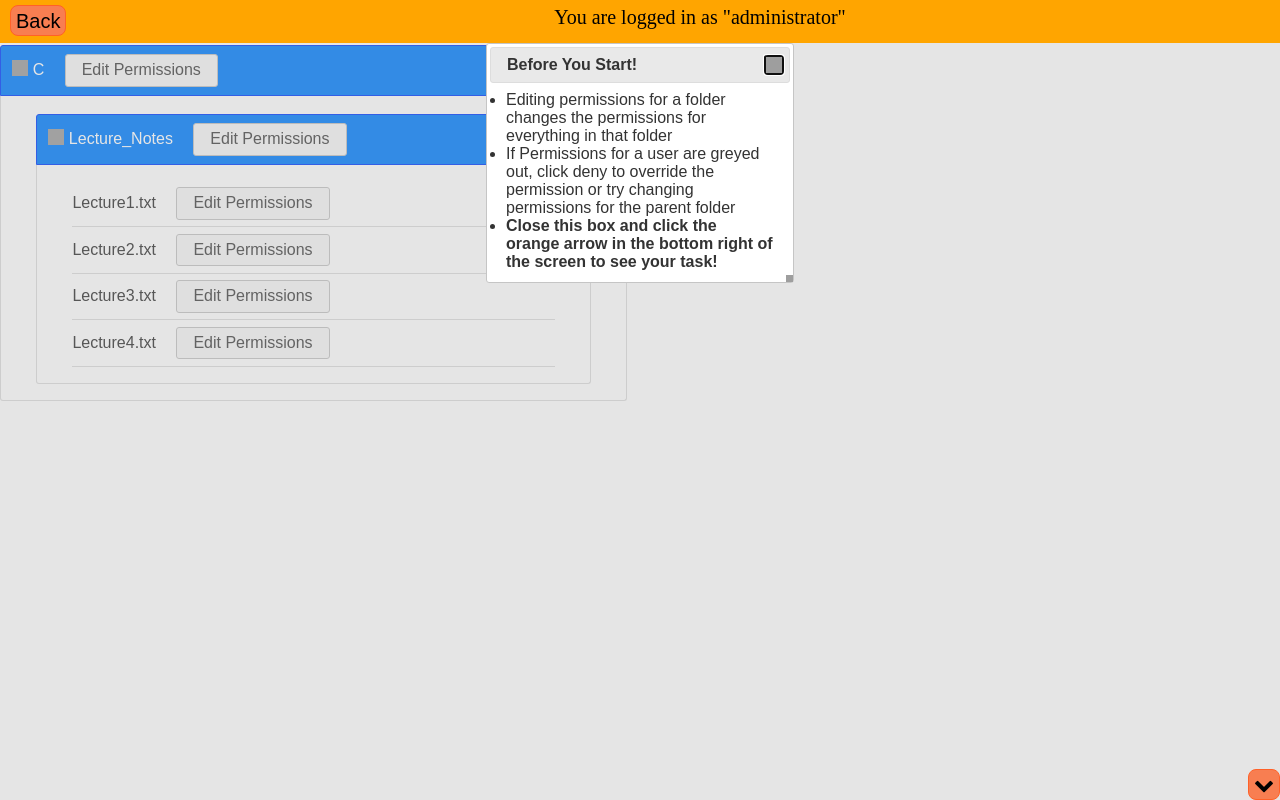
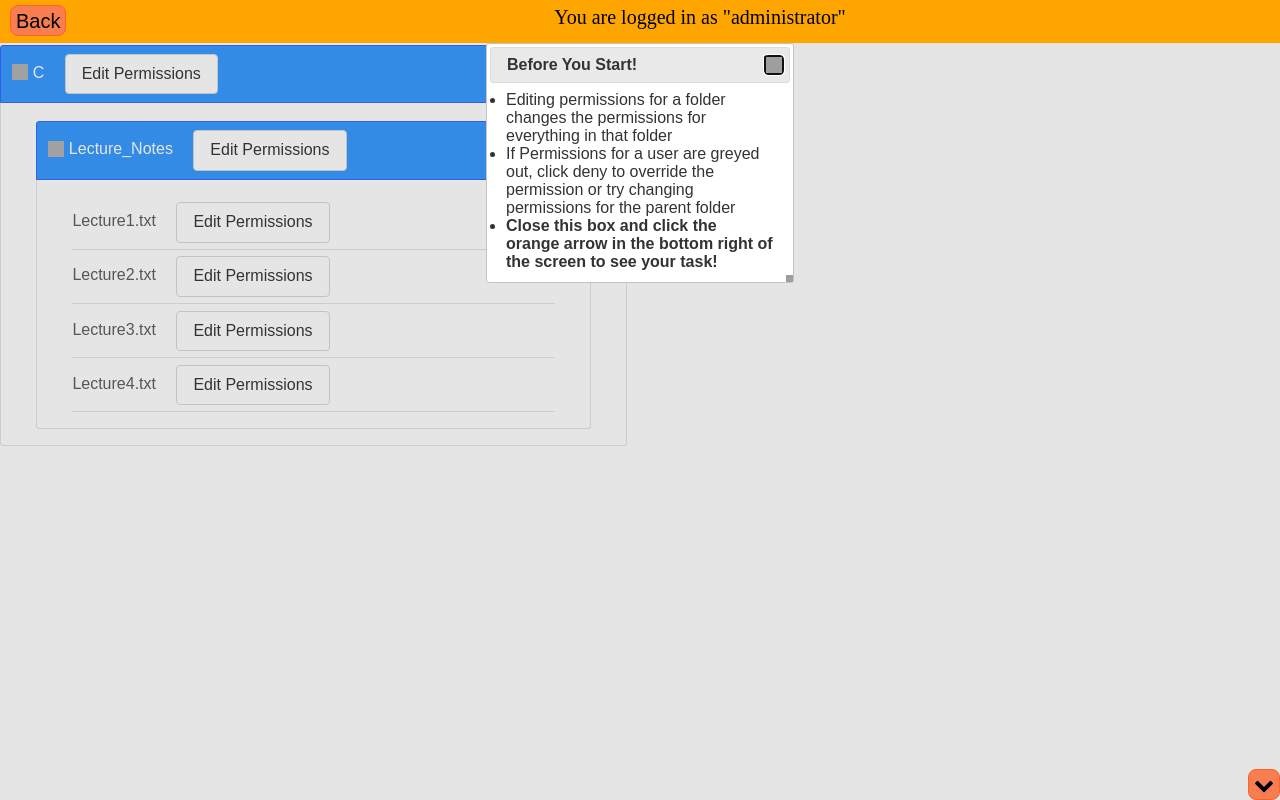
Before and after one commit to CSE256-Spring24/problem-solving-project-group4-2, a website: page wrapper_let_ta_modify.html in a window 1280 px wide. Drawn offline with nearby package versions, Linux system fonts and the light colour scheme; grey boxes are pictures that could not be loaded; a web font is replaced by a local one.

Commit message:
Button styling
--

```diff
--- a/fileperms_style.css
+++ b/fileperms_style.css
@@ -80,10 +80,10 @@
   cursor: pointer;
   font-weight: 500;
   border-radius: 3px;
-  padding: 0 16px;
+  padding: 5 15px;
   border-radius: 4px;
-  color: #fff;
-  background: #0da100;
+  color: #007e1d;
+  background: transparent;
   line-height: 1.15;
   font-size: 14px;
   height: 36px;
@@ -92,8 +92,13 @@
   text-decoration: none;
   text-transform: uppercase;
   min-width: 64px;
-  border: none;
+  border: 1px solid #007e1d;
   text-align: center;
+}
+
+#perm-dialog-ok-button:hover {
+  color: white;
+  background: #007e1d;
 }
 
 #perm-dialog-advanced-button {
@@ -102,7 +107,7 @@
   cursor: pointer;
   font-weight: 500;
   border-radius: 3px;
-  padding: 0 15px;
+  padding: 5 15px;
   border-radius: 4px;
   color: #1d4eff;
   background: transparent;
@@ -118,6 +123,66 @@
   text-align: center;
 }
 
+#perm-dialog-advanced-button:hover {
+  color: white;
+  background: #1d4eff;
+}
+
+.ui-button {
+  background-color: #ffffff;
+  border: 1px solid #cfcfcf;
+  border-radius: 4px;
+  box-sizing: border-box;
+  color: #000000;
+  cursor: pointer;
+  font-size: 14px;
+  line-height: 1.15;
+  overflow: visible;
+  padding: 10px 16px;
+  position: relative;
+  text-align: center;
+  text-transform: none;
+  transition: all 80ms ease-in-out;
+  user-select: none;
+  touch-action: manipulation;
+  width: fit-content;
+}
+
+.ui-button:hover {
+  background-color: #f5c000;
+  border-color: #000000;
+}
+
+#perm-dialog-advanced-button:hover {
+  color: white;
+  background: #1d4eff;
+}
+
+.ui-button {
+  background-color: #ffffff;
+  border: 1px solid #cfcfcf;
+  border-radius: 4px;
+  box-sizing: border-box;
+  color: #000000;
+  cursor: pointer;
+  font-size: 14px;
+  line-height: 1.15;
+  overflow: visible;
+  padding: 10px 16px;
+  position: relative;
+  text-align: center;
+  text-transform: none;
+  transition: all 80ms ease-in-out;
+  user-select: none;
+  touch-action: manipulation;
+  width: fit-content;
+}
+
+.ui-button:hover {
+  background-color: #f5c000;
+  border-color: #000000;
+}
+
 .permbutton {
   margin-left: 1em;
 }
```
